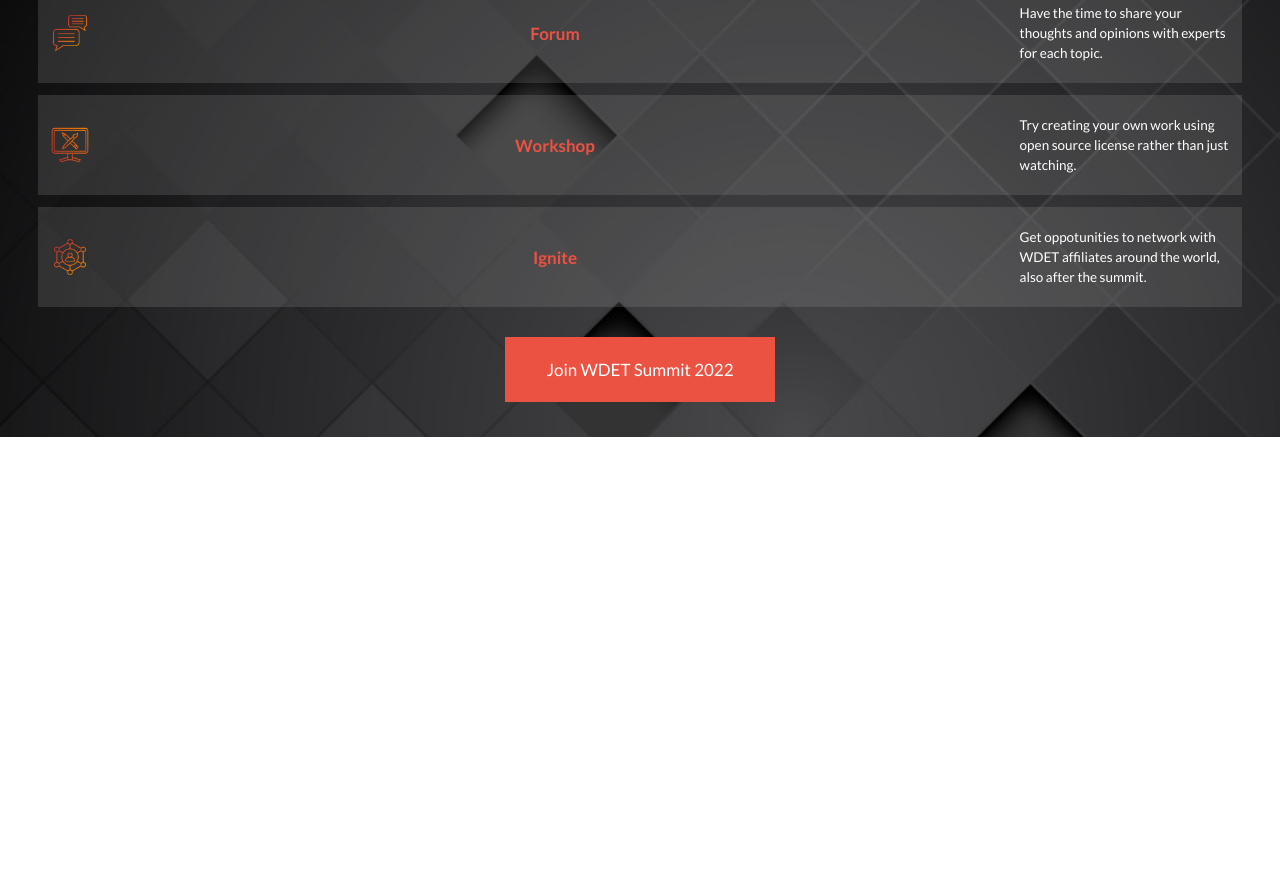
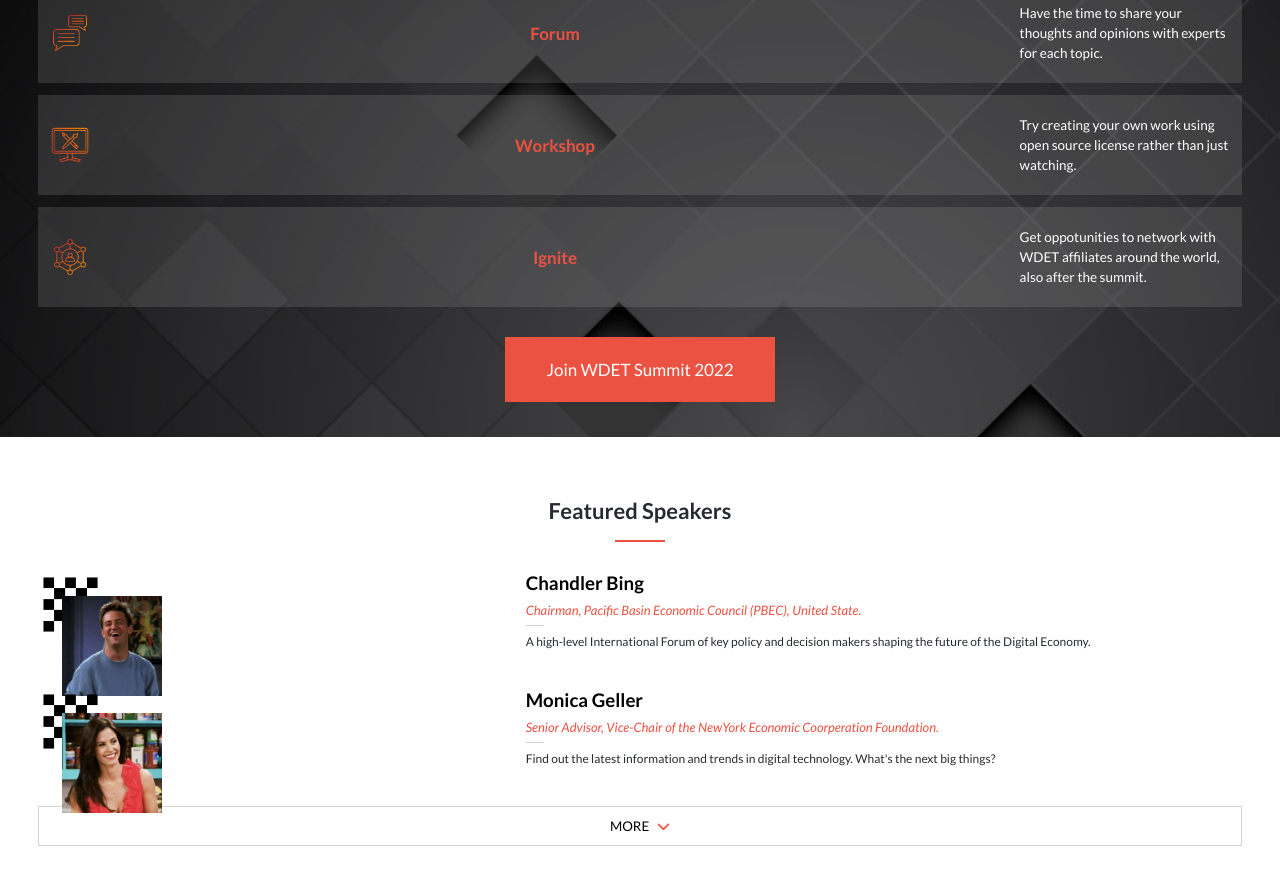
Before and after one commit to Rhaegar121/WDET-Summit, a website: page index.html in a window 1280 px wide. Shown: the part 752-1638 px from the top of the page. Before the commit the page ends 1189 px from the top, so only its background shows below. Drawn offline with Linux system fonts and the light colour scheme; a web font is replaced by a local one.

Commit message:
add speaker section in the about page

```diff
--- a/index.html
+++ b/index.html
@@ -8,6 +8,9 @@
 
     <!-- custom css -->
     <link rel="stylesheet" href="style.css">
+
+    <!-- fontawesome cdn -->
+    <link rel="stylesheet" href="https://cdnjs.cloudflare.com/ajax/libs/font-awesome/6.2.1/css/all.min.css" integrity="sha512-MV7K8+y+gLIBoVD59lQIYicR65iaqukzvf/nwasF0nqhPay5w/9lJmVM2hMDcnK1OnMGCdVK+iQrJ7lzPJQd1w==" crossorigin="anonymous" referrerpolicy="no-referrer" />
 </head>
 <body>
     <main id="home">
@@ -59,7 +62,38 @@
                         <p class="program-detail">Get oppotunities to network with WDET affiliates around the world, also after the summit.</p>
                     </div>
                 </div>
-                <button>Join WDET Summit 2022</button>
+                <button class="join-btn">Join WDET Summit 2022</button>
+            </div>
+        </div>
+
+        <div id="speaker">
+            <div class="container">
+                <h2 class="title">Featured Speakers</h2>
+                <div class="card">
+                    <div class="speaker-card">
+                        <div class="speaker-pic">
+                            <img src="photo/chess-board.png" alt="" class="overlay">
+                        <img src="photo/Chandler Bing.jpg" alt="chandler bing picture" class="speaker-img">
+                        </div>
+                        <div class="speaker-detail">
+                            <h3 class="name">Chandler Bing</h3>
+                            <p class="position">Chairman, Pacific Basin Economic Council (PBEC), United State.</p>
+                            <p class="text">A high-level International Forum of key policy and decision makers shaping the future of the Digital Economy.</p>
+                        </div>
+                    </div>
+                    <div class="speaker-card">
+                        <div class="speaker-pic">
+                            <img src="photo/chess-board.png" alt="" class="overlay">
+                            <img src="photo/download.jpg" alt="monica geller picture" class="speaker-img">
+                        </div>
+                        <div class="speaker-detail">
+                            <h3 class="name">Monica Geller</h3>
+                            <p class="position">Senior Advisor, Vice-Chair of the NewYork Economic Coorperation Foundation.</p>
+                            <p class="text">Find out the latest information and trends in digital technology. What's the next big things?</p>
+                        </div>
+                    </div>
+                </div>
+                <button class="more-btn">MORE <i class="fa-solid fa-chevron-down"></i></button>
             </div>
         </div>
     </section>
--- a/style.css
+++ b/style.css
@@ -90,7 +90,7 @@
     background-size: cover;
     position: relative;
 }
-#about #program .title {
+.title {
     margin: 30px auto;
     text-align: center;
     font-size: 22px;
@@ -140,7 +140,7 @@
     /* border: 1px solid red; */
 }
 
-#about #program button {
+#about #program .join-btn {
     width: 270px;
     height: 65px;
     font-size: 17px;
@@ -153,3 +153,72 @@
     bottom: 5px;
     transform: translateX(-50%);
 }
+
+#speaker .title {
+    color: #272A31;
+}
+
+#speaker .card .speaker-card {
+    display: flex;
+    flex-wrap: nowrap;
+    justify-content: space-between;
+    position: relative;
+    margin-bottom: 40px;
+    gap: 10px;
+}
+
+#speaker .card .speaker-card .speaker-pic {
+    width: 40%;
+}
+
+#speaker .card .speaker-card .speaker-pic .overlay {
+    width: 65px;
+    height: 65px;
+}
+
+#speaker .card .speaker-card .speaker-pic .speaker-img {
+    width: 100px;
+    height: 100px;
+    object-fit: cover;
+    position: absolute;
+    left: 24px;
+    top: 24px;
+}
+
+#speaker .card .speaker-card .speaker-detail {
+    width: 60%;
+}
+
+#speaker .card .speaker-card .speaker-detail .position {
+    font-size: 13px;
+    color: #EC5242;
+    font-style: italic;
+    background-image: linear-gradient(#d3d3d3, #d3d3d3);
+    background-size: 18px 1px;
+    background-position: left bottom;
+    background-repeat: no-repeat;
+    padding-bottom: 8px;
+    margin: 8px 0px;
+}
+
+#speaker .card .speaker-card .speaker-detail .text {
+    font-size: 12px;
+    color: #272A31;
+}
+
+#speaker .more-btn {
+    width: 100%;
+    height: 40px;
+    border: 1px solid #d3d3d3;
+    background-color: #fff;
+    margin-bottom: 40px;
+}
+
+#speaker .more-btn i {
+    color: #EC5242;
+    margin-left: 5px;
+}
+
+#speaker .more-btn:hover {
+    cursor: pointer;
+}
```
Also changed, not shown: photo/Chandler Bing.jpg (added), photo/chess-board.png (added), photo/download.jpg (added).
